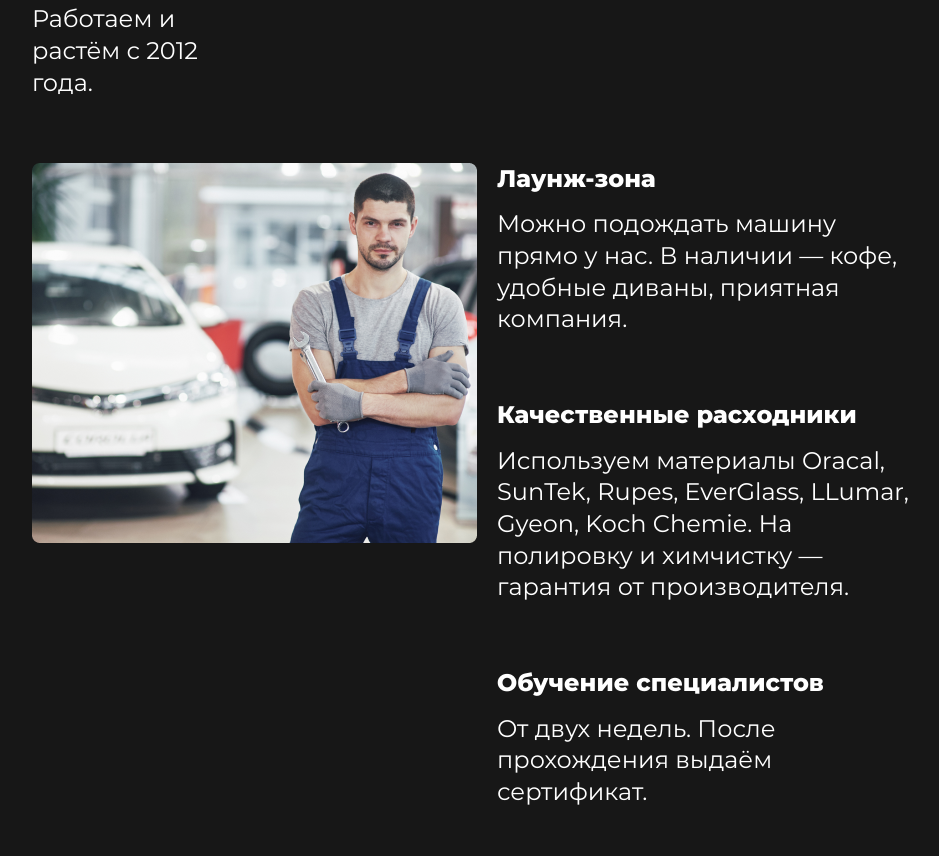
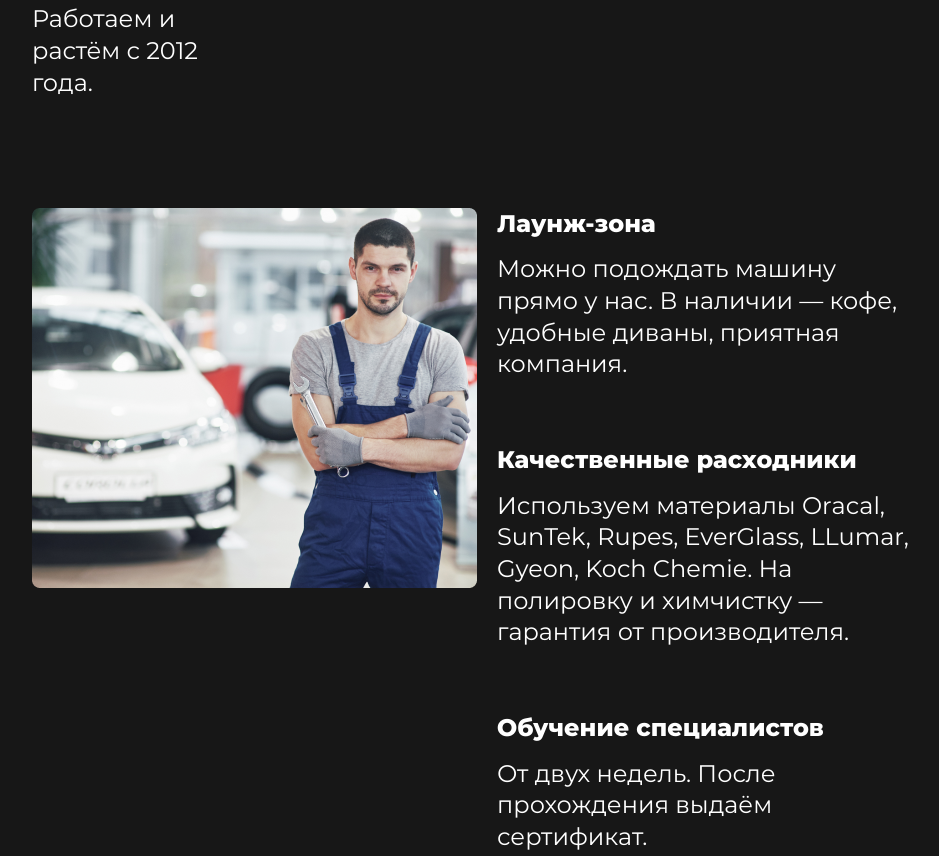
Before and after one commit to svetlanka-end/polirovka, a plain HTML site: page index.html in a window 1280 px wide. Shown: the part 3841-4697 px from the top of the page, without its empty margins (133-1072 px from the left). Drawn offline with Linux system fonts and the light colour scheme.

Commit message:
исправлены отступы у контейнеров

```diff
--- a/blocks/advantages.css
+++ b/blocks/advantages.css
@@ -10,6 +10,10 @@
   flex-direction: row;
   flex-wrap: nowrap;
   justify-content: space-between;
+}
+
+.advantages__container:last-of-type {
+  margin: 45px 0 0 0;
 }
 
 .advantages__photo {
```
